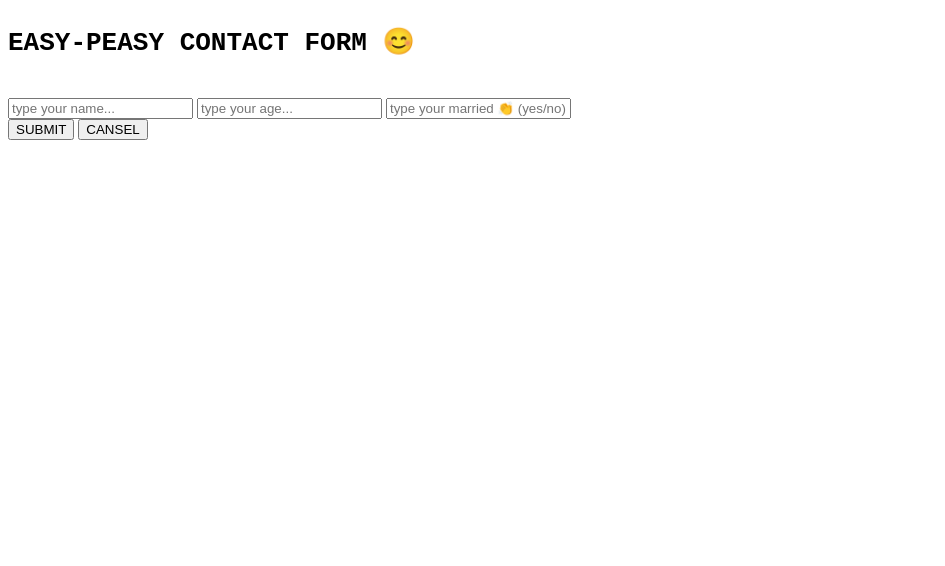
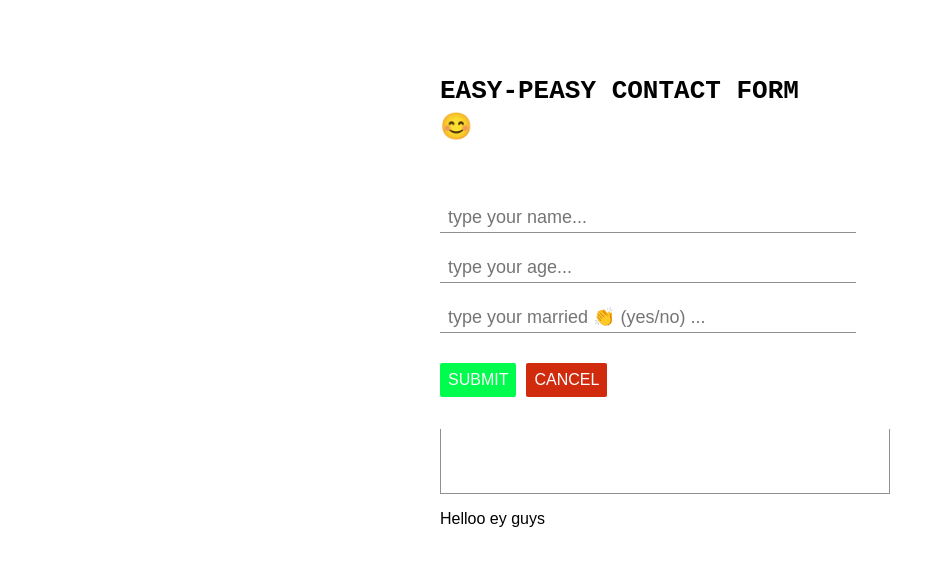
Before and after one commit to shakhzodbekbobobekov/Easy-peasy-Form, a plain HTML site: page index.html in a window 1280 px wide. Shown: the whole page, without its empty margins (0-945 px from the left). Drawn offline with Linux system fonts and the light colour scheme.

Commit message:
css ready

```diff
--- a/css/main.css
+++ b/css/main.css
@@ -0,0 +1,74 @@
+/* defoult styles */
+*::after,
+*::before {
+    margin: 0;
+    padding: 0;
+    box-sizing: inherit;
+}
+
+body {
+    box-sizing: border-box;
+    font-family: sans-serif;
+    padding: 0.5rem;
+    margin-top: 40px;
+}
+
+.container {
+    width: 400px;
+    margin: 20px auto;
+}
+
+.container__area form input {
+    border: none;
+    border-bottom: 1px solid #909090;
+    outline: none;
+    font-size: 18px;
+    width: 100%;
+    padding: 0.25rem 0.5rem;
+    margin-top: 20px;
+}
+
+.btns {
+    display: flex;
+    margin-top: 30px;
+    margin-bottom: 30px;
+}
+
+.btns .btnSubmit,
+.btns .btnCanCel {
+    border-radius: 2px;
+    cursor: pointer;
+    font-size: 16px;
+    padding: 0.5rem;
+    border: none;
+    color: #fff;
+}
+
+.btns .btnSubmit {
+    background-color: rgb( 0, 252, 76 );
+}
+
+.btns .btnCanCel {
+    background-color: rgb(209, 43, 14);
+    margin-left: 10px;
+}
+
+.container__text {
+    width: 100%;
+    border: 1px solid #909090;
+    border-top: none;
+    padding: 1.5rem;
+    margin-top: 2rem;
+}
+
+.messege {
+    animation-name: anim;
+    animation-duration: 5s;
+    animation-iteration-count: infinite;
+}
+
+@keyframes anim {
+    50% {
+        transform: translateX(250px);
+    }
+}
--- a/index.html
+++ b/index.html
@@ -38,7 +38,7 @@
 
           <div class="btns">
               <button type="text" class="btnSubmit">SUBMIT</button>
-              <button type="reset" class="btnCansel">CANSEL</button>
+              <button type="reset" class="btnCanCel">CANCEL</button>
           </div>
         </form>
       </div>
@@ -48,8 +48,9 @@
         <p class="age"></p>
         <p class="isMarried"></p>
       </div>
+
+      <p class="messege">Helloo ey guys</p>
     </div>
-    <p class="messege"></p>
     <script src="./js/app.js"></script>
   </body>
 </html>
```
